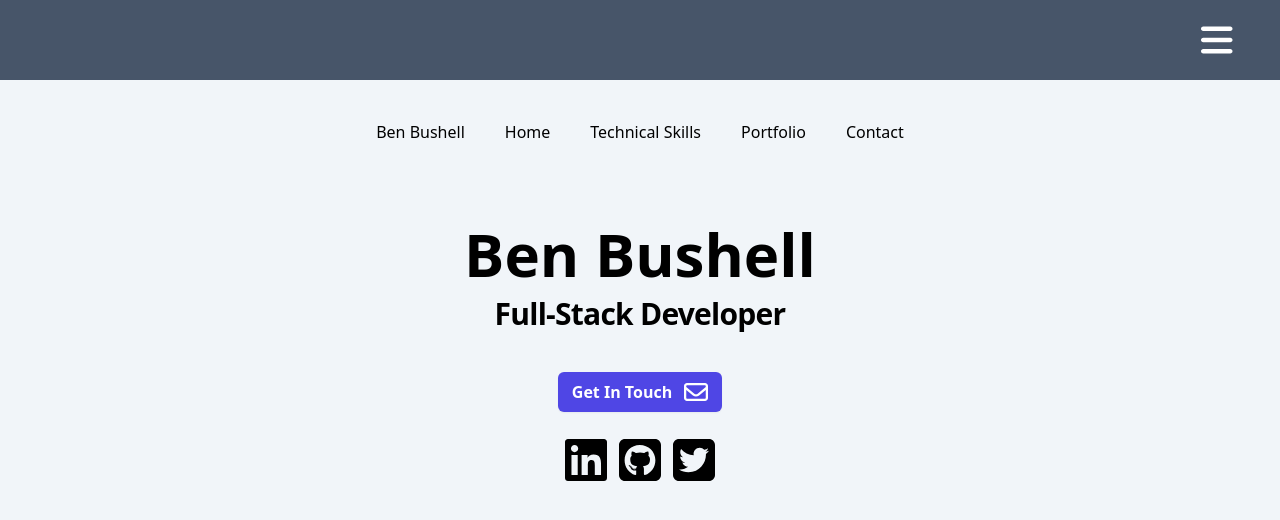
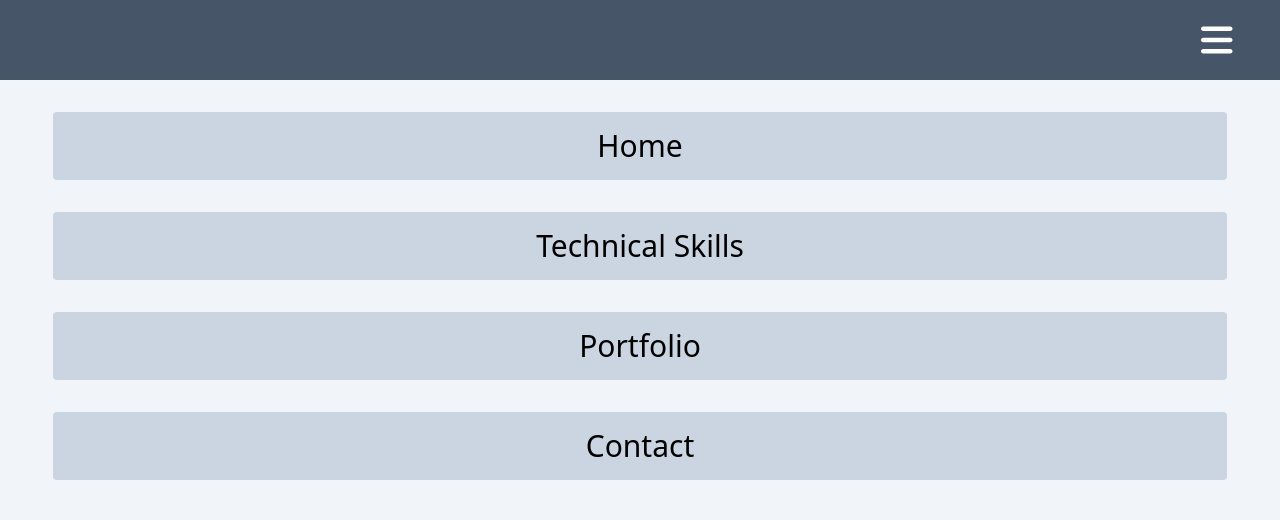
Before and after one commit to benboosh01/vue-tailwind-portfolio, a Vue app: page / in a window 1280 px wide. Both pictures are taken after a click on the button 1216 px from the left and 40 px from the top of the page. Shown: the top 520 px of the page. Built offline with nearby package versions, Linux system fonts and the light colour scheme.

Commit message:
add styling

```diff
--- a/src/components/Nav.vue
+++ b/src/components/Nav.vue
@@ -1,13 +1,34 @@
 <template>
-  <div class="flex justify-center mt-10">
-    <nav class="flex gap-10">
-      <h1>Ben Bushell</h1>
-      <router-link to="/">Home</router-link>
-      <router-link to="/skills">Technical Skills</router-link>
-      <router-link to="/portfolio">Portfolio</router-link>
-      <router-link to="/contact">Contact</router-link>
-    </nav>
-  </div>
+  <nav
+    class="z-10 flex justify-center py-8 absolute top-20 left-0 right-0 bottom-0 bg-slate-100"
+  >
+    <div class="flex gap-8 flex-col text-3xl text-center w-11/12">
+      <router-link
+        class="bg-slate-300 py-4 rounded"
+        to="/"
+        @click="$emit('toggleNav')"
+        >Home</router-link
+      >
+      <router-link
+        class="bg-slate-300 py-4 rounded"
+        to="/skills"
+        @click="$emit('toggleNav')"
+        >Technical Skills</router-link
+      >
+      <router-link
+        class="bg-slate-300 py-4 rounded"
+        to="/portfolio"
+        @click="$emit('toggleNav')"
+        >Portfolio</router-link
+      >
+      <router-link
+        class="bg-slate-300 py-4 rounded"
+        to="/contact"
+        @click="$emit('toggleNav')"
+        >Contact</router-link
+      >
+    </div>
+  </nav>
 </template>
 
 <script setup></script>
```
